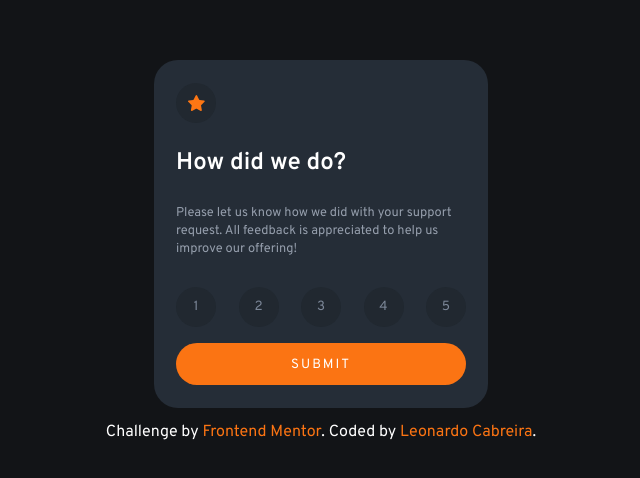
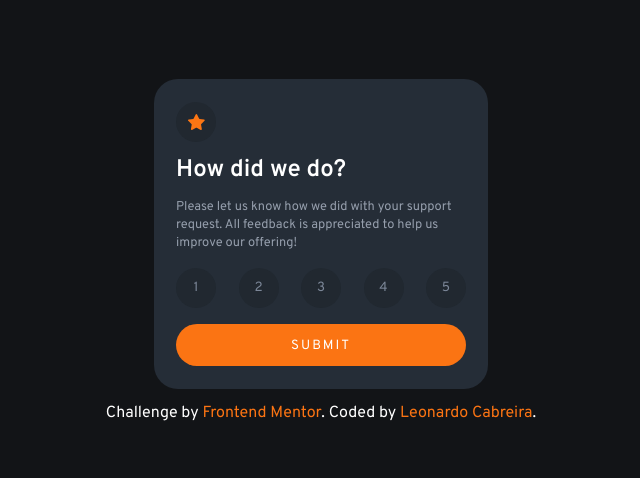
Before and after one commit to ls-cabreira/rating-component, a plain HTML site: page index.html in a window 1280 px wide. Shown: the part 150-628 px from the top of the page, without its empty margins (319-959 px from the left). Drawn offline with Linux system fonts and the light colour scheme.

Commit message:
Component gap adjustment

```diff
--- a/styles/component.css
+++ b/styles/component.css
@@ -1,7 +1,7 @@
 .component {
     display: flex;
     flex-direction: column;
-    gap: 1.8rem;
+    gap: 1rem;
     width: 70vw;
     max-width: 290px;
     padding: 1.4rem;
```
